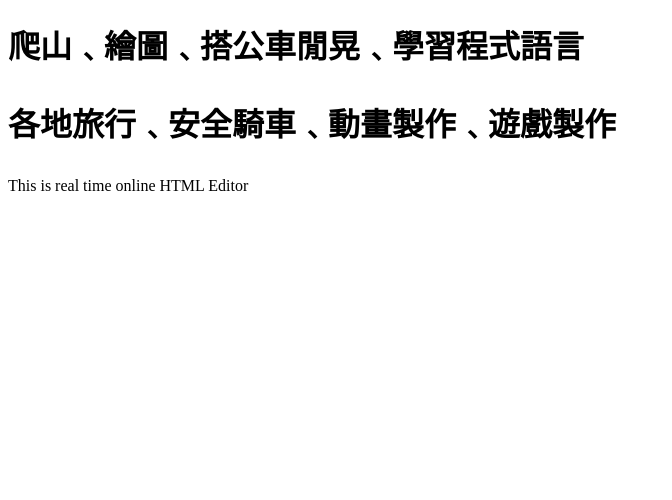
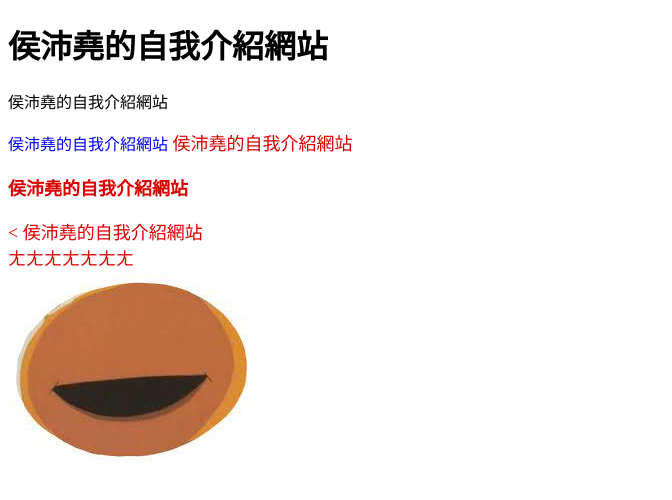
Before and after one commit to locoore/happynewyear, a plain HTML site: page index.html in a window 1280 px wide. Shown: the whole page, without its empty margins (0-672 px from the left). Drawn offline with Linux system fonts and the light colour scheme.

Commit message:
Add files via upload

```diff
--- a/index.html
+++ b/index.html
@@ -1,19 +1,19 @@
 <!DOCTYPE html>
 <html>
 <head>
-
-<title>我大學要做的八件事</title>
-<meta charset="utf-8"></meta>
+<title>侯沛堯的自我介紹網站</title>
+<meta charset="utf-8">
 
 </head>
+<body>
+<h1>侯沛堯的自我介紹網站</h1>
+侯沛堯的自我介紹網站<p> <font face="新細明體"color="blue"size=3>
+侯沛堯的自我介紹網站<font face=""color="dark yellow"size=4>
+侯沛堯的自我介紹網站<br>
+<h3>侯沛堯的自我介紹網站</h3><
+侯沛堯的自我介紹網站
+<div>ㄤㄤㄤㄤㄤㄤㄤ</div>
 
-<body>
-<h1>爬山﹑繪圖﹑搭公車閒晃﹑學習程式語言<p>各地旅行﹑安全騎車﹑動畫製作﹑遊戲製作</h1>
-<div>This is real time online HTML Editor
-
-
-
-</div>
-
+<img src="ㄤㄤㄤ.jpg">
 </body>
 </html>
```
Also changed, not shown: ㄤㄤㄤ.jpg (added).
